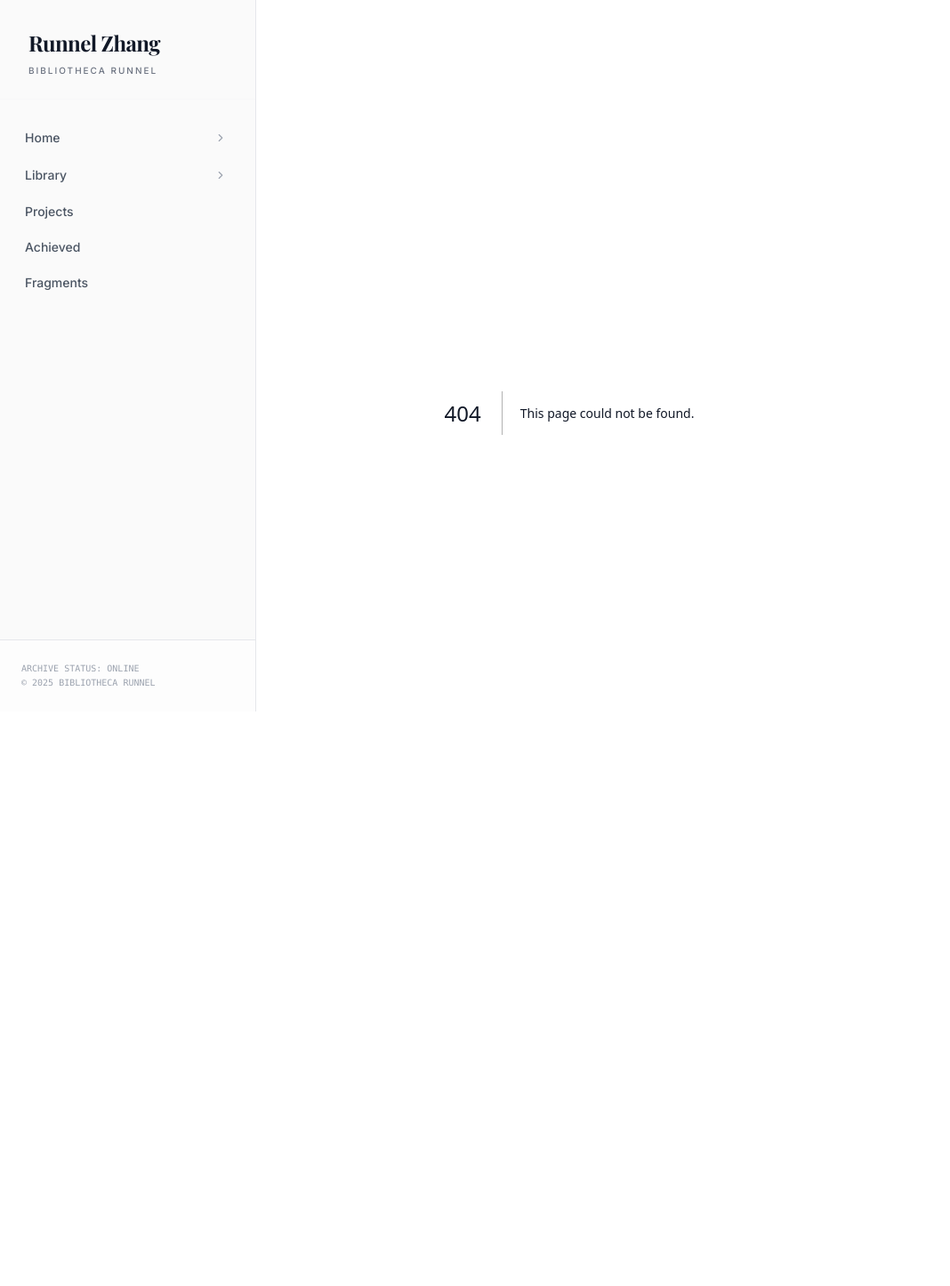
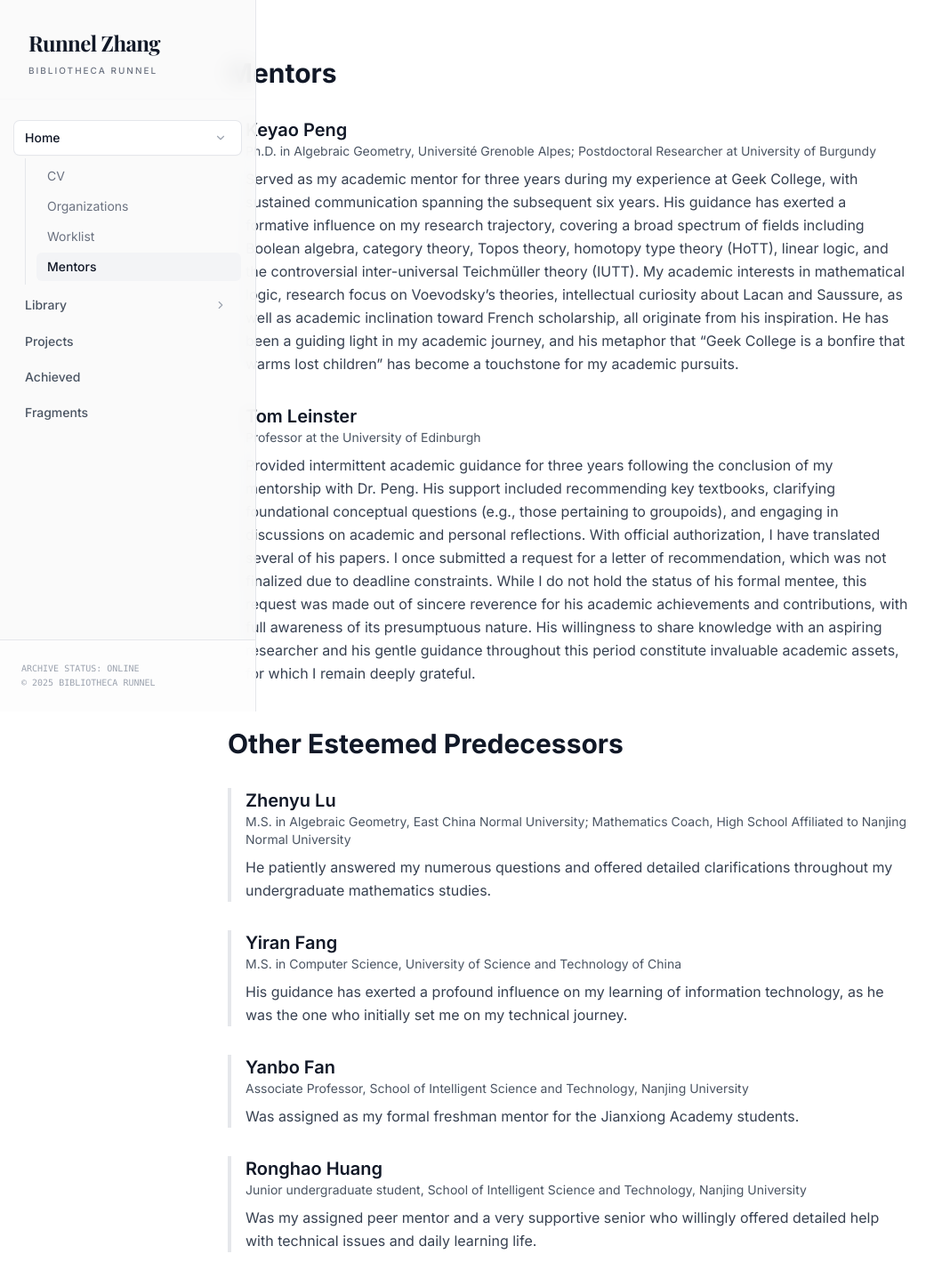
Before and after one commit to ChouYuanjue/bibliotheca-runnel, a Next.js app: page /mentors in a window 1280 px wide. Before the commit this address had no page. Shown: the top 1446 px of the page at 89% size, without its empty margins (0-1068 px from the left). Before the commit the page ends 928 px from the top, so only its background shows below. Built offline with nearby package versions, Linux system fonts and the light colour scheme; a web font is replaced by a local one.

Commit message:
feat: rename MentorshipPage to MentorsPage and update navigation path

```diff
--- a/app/mentorship/page.tsx
+++ b/app/mentors/page.tsx
@@ -1,9 +1,9 @@
 import React from "react";
 
-export default function MentorshipPage() {
+export default function MentorsPage() {
   return (
     <div className="max-w-3xl mx-auto">
-      <h1 className="text-3xl font-bold mb-8">Mentorship</h1>
+      <h1 className="text-3xl font-bold mb-8">Mentors</h1>
 
       <div className="space-y-8">
         <div className="border-l-4 border-gray-200 pl-4">
@@ -62,7 +62,7 @@ export default function MentorshipPage() {
           </h2>
           <p className="text-sm text-gray-600 mb-2">Associate Professor, School of Intelligent Science and Technology, Nanjing University</p>
           <p className="text-gray-700 leading-relaxed">
-            Was assigned as my formal freshman mentor for the Jianxiong Academy, though I unfortunately had almost no formal academic communication with him.
+            Was assigned as my formal freshman mentor for the Jianxiong Academy students.
           </p>
         </div>
 
--- a/data/metadata.json
+++ b/data/metadata.json
@@ -21,8 +21,8 @@
           "tier": 2
         },
         {
-          "title": "Mentorship",
-          "path": "/mentorship",
+          "title": "Mentors",
+          "path": "/mentors",
           "tier": 2
         }
       ]
```
